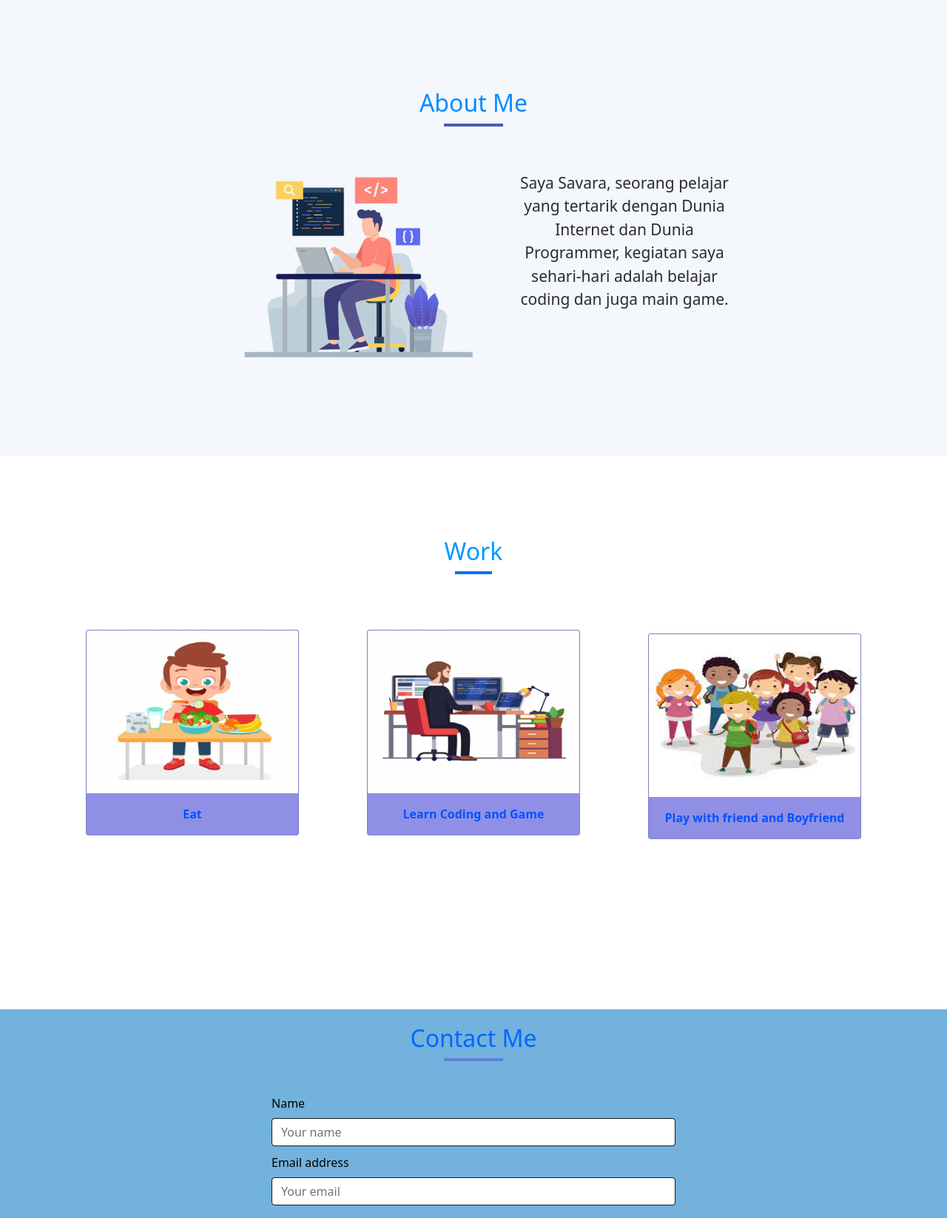
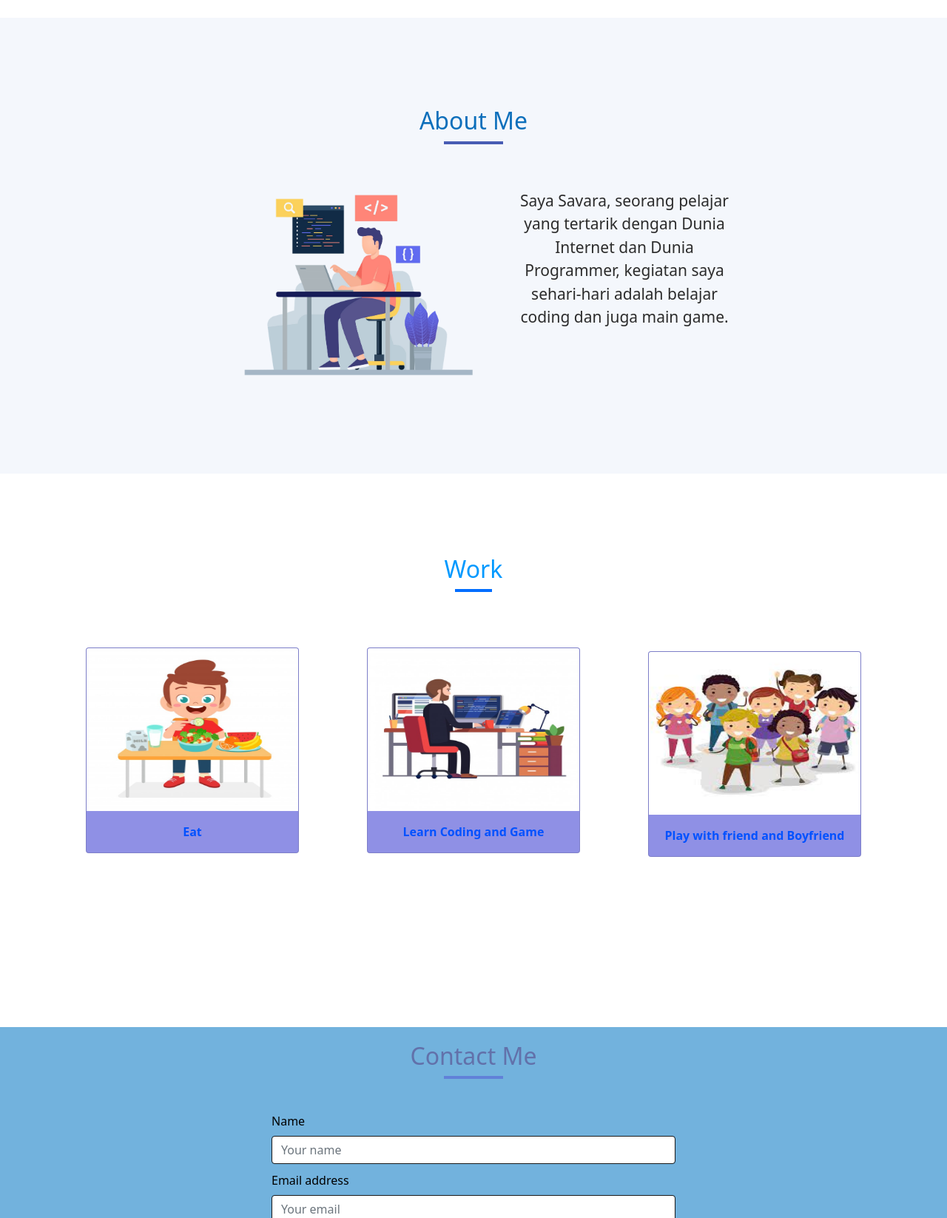
Before and after one commit to Anitasavaraa/anitasavaraa.github.io, a plain HTML site: page index.html in a window 1280 px wide. Shown: the part 660-2306 px from the top of the page at 74% size. Drawn offline with nearby package versions, Linux system fonts and the light colour scheme; a web font is replaced by a local one.

Commit message:
Update index.html

```diff
--- a/index.html
+++ b/index.html
@@ -1,4 +1,4 @@
-
+!DOCTYPE html>
  <html lang="en">
   <head>
     <meta charset="utf-8" />
@@ -81,7 +81,7 @@
       <div class="container">
         <div class="row mb-3 text-center">
           <div class="col">
-            <h2 class="title" style="margin-top: 120px; color:  rgb(0, 140, 255);" data-aos="zoom-in-down" data-aos-duration="600">About Me</h2> <center>
+            <h2 class="title" style="margin-top: 120px; color:  rgb(12, 111, 187);" data-aos="zoom-in-down" data-aos-duration="600">About Me</h2> <center>
               <div  class="horizontal" style="margin-bottom: 20px; margin-top: 0px; height: 4px; width: 80px; background-color: rgb(72, 92, 180);" data-aos="zoom-in-down" data-aos-duration="600"></div>
             </center>
           </div>
@@ -151,7 +151,7 @@
       <div class="container">
         <div class="row text-center mb-2">
           <div class="col">
-            <center>     <h2 class="title" style="margin-top: 50pxpx; color:  rgb(0, 102, 255);" data-aos="zoom-in-down" data-aos-duration="600">Contact Me</h2>  <div  class="horizontal" style="margin-top: 0px; margin-bottom: 10px; height: 4px; width: 80px; background-color: rgb(97, 129, 216); "data-aos="zoom-in-down" data-aos-duration="600"></div>
+            <center>     <h2 class="title" style="margin-top: 50pxpx; color:  rgb(98, 113, 170);" data-aos="zoom-in-down" data-aos-duration="600">Contact Me</h2>  <div  class="horizontal" style="margin-top: 0px; margin-bottom: 10px; height: 4px; width: 80px; background-color: rgb(97, 129, 216); "data-aos="zoom-in-down" data-aos-duration="600"></div>
             </center>
           </div>
         </div>
```
